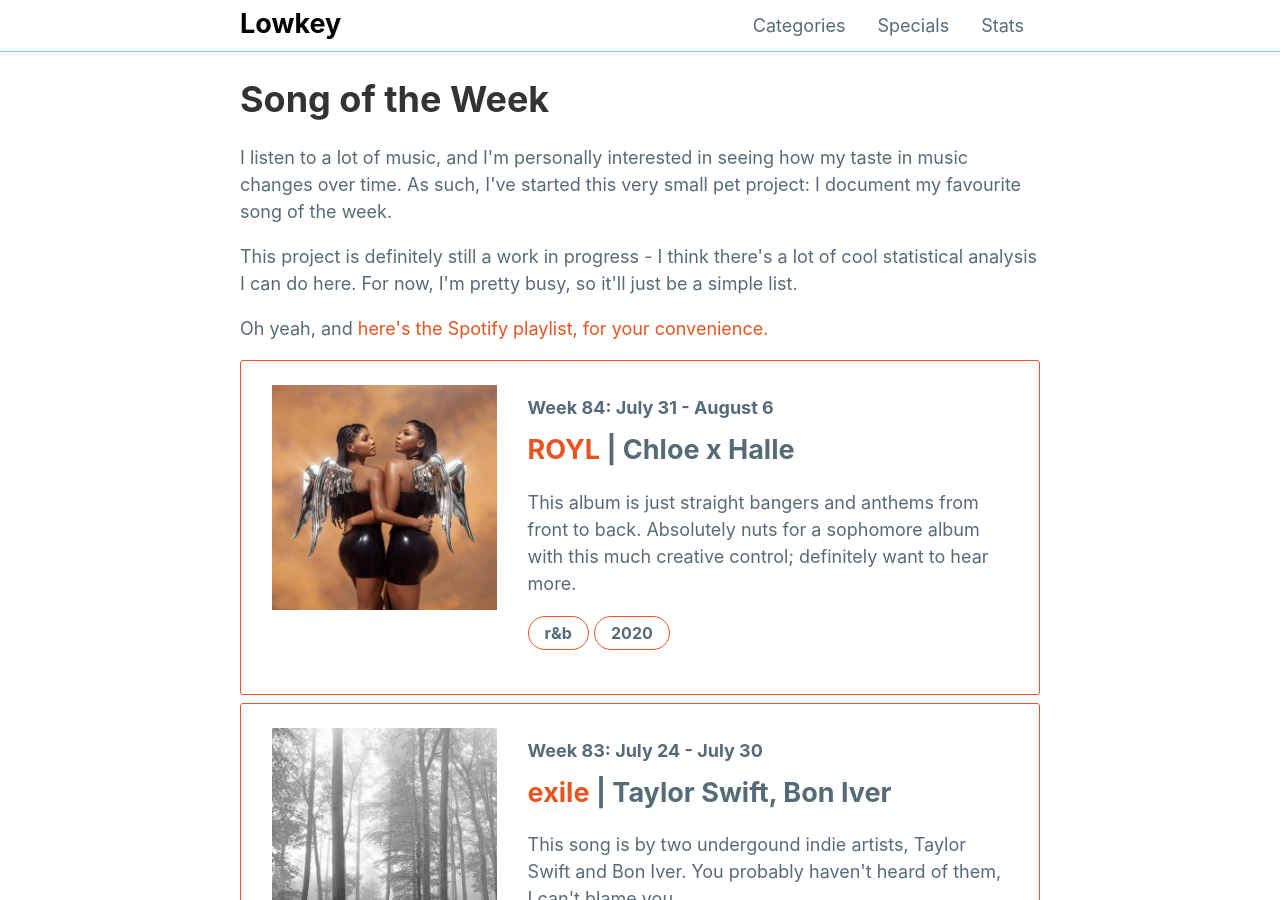
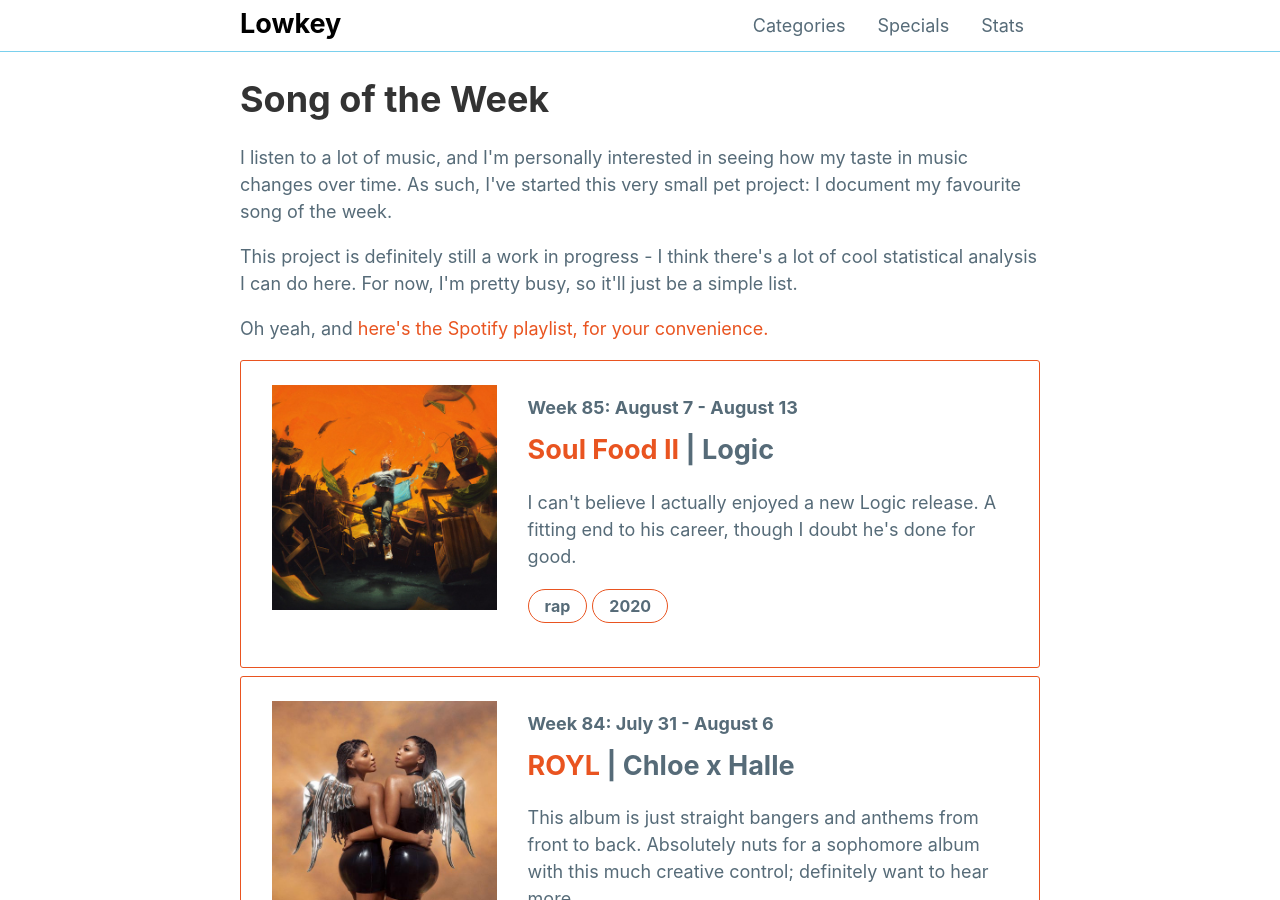
Before and after one commit to mattxwang/lowkey, a Jekyll site: the page built from stats/song-of-the-week.html, in a window 1280 px wide and 900 px high. Built offline with Jekyll 4.4.1, drawn with Linux system fonts in a browser that asks for light colours; comment, search, counter and statistics services are not loaded.

Commit message:
bobby is back

```diff
--- a/_data/sotw.yml
+++ b/_data/sotw.yml
@@ -838,3 +838,13 @@ week84:
   year: 2020
   blurb: >
     This album is just straight bangers and anthems from front to back. Absolutely nuts for a sophomore album with this much creative control; definitely want to hear more.
+week85:
+  week: "Week 85: August 7 - August 13"
+  title: "Soul Food II"
+  artist: "Logic"
+  album: "No Pressure"
+  album_art: "no-pressure.jpg"
+  genre: "rap"
+  year: 2020
+  blurb: >
+    I can't believe I actually enjoyed a new Logic release. A fitting end to his career, though I doubt he's done for good.
```
Also changed, not shown: img/albums/no-pressure.jpg (added).
